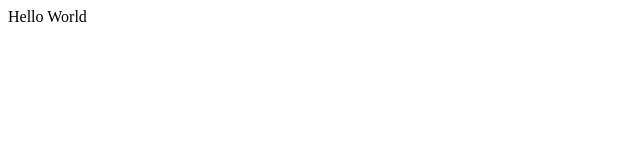
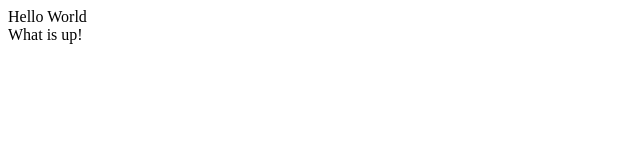
Before and after one commit to Saifullah-125/MyDemo, a plain HTML site: page Index.html in a window 1280 px wide. Shown: the full height of the page, 0-640 px from the left. Drawn offline with Linux system fonts and the light colour scheme.

Commit message:
Git Changes Saved

```diff
--- a/Index.html
+++ b/Index.html
@@ -1,3 +1,5 @@
 <p>
     Hello World
+    <br>
+    What is up!
 </p>
```
